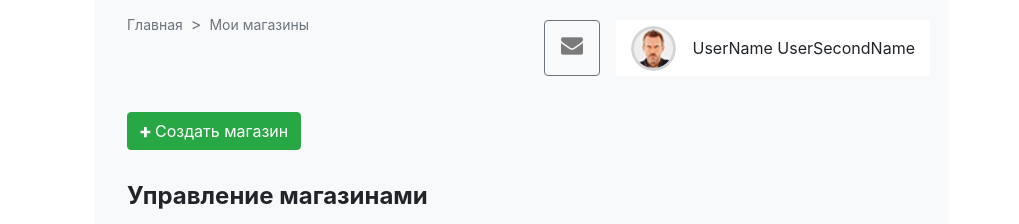
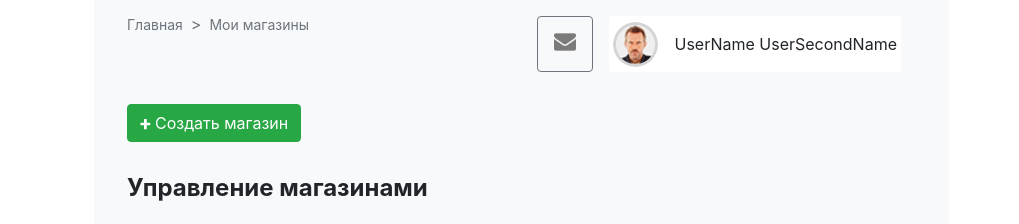
Before and after one commit to RadionovAleksandr/work5, a plain HTML site: page index.html in a window 1280 px wide. Shown: the top 224 px of the page, 261-1280 px from the left. Drawn offline with nearby package versions, Linux system fonts and the light colour scheme.

Commit message:
add adaptive

```diff
--- a/index.html
+++ b/index.html
@@ -56,7 +56,7 @@
 
                 <div class="container pl-0">
                     <div class="row">
-                        <div class="col-sm-4 col-6 p-0">
+                        <div class="col-md-4 col-12 p-0">
                             <nav aria-label="breadcrumb">
                                 <ol class="breadcrumb bg-transparent pl-0 pr-0">
                                     <li class="breadcrumb-item"><a class="breadcrumb-link text-secondary" href="#">Главная</a></li>
@@ -64,13 +64,13 @@
                                 </ol>
                             </nav>
                         </div>
-                        <div class="col-sm-8 col-11 my-3">
-                            <div class="container p-0 p-sm-1">
-                                <div class="row justify-content-end">
-                                    <div class="col-auto p-3 border border-secondary rounded order-10 order-lg-1">
+                        <div class="col-md-8 col-12 my-3 p-0">
+                            <div class="container p-0">
+                                <div class="row justify-content-md-end ustify-content-start">
+                                    <div class="col-auto p-3 ml-3 ml-sm-0 border border-secondary rounded order-10 order-md-1">
                                         <img src="img/envelope (1).png" class=" float-right" alt="иконка почты">
                                     </div>
-                                    <div class="col-auto media bg-white rounded ml-3 order-1 order-lg-10">
+                                    <div class="col-auto media px-1 mr-lg-5 mr-2 bg-white rounded ml-3 order-1 order-md-10">
                                         <img src="img/Слой 1.jpg" class="align-self-center mr-3 rounded-circle" alt="Аватар">
                                         <div class="media-body">
 
```
